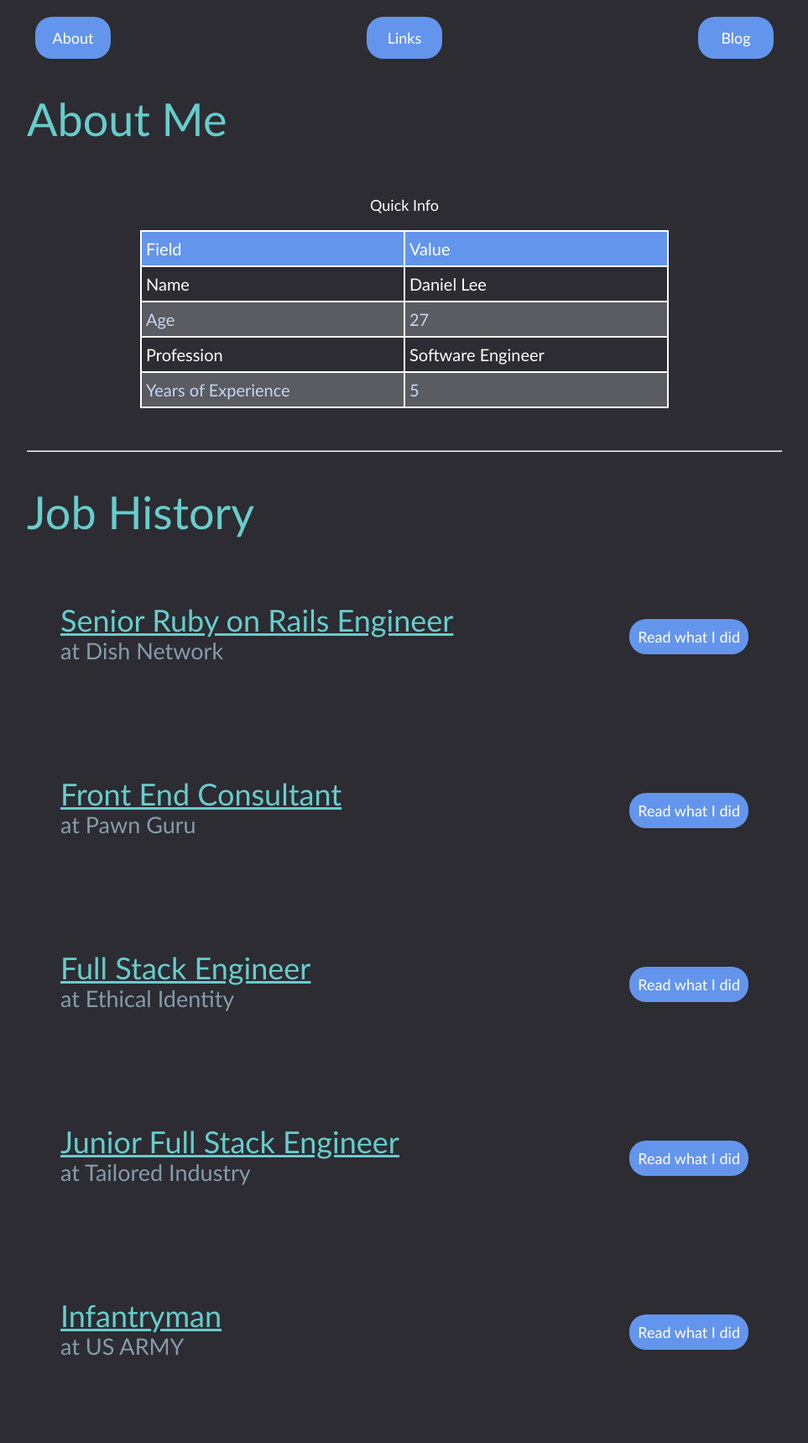
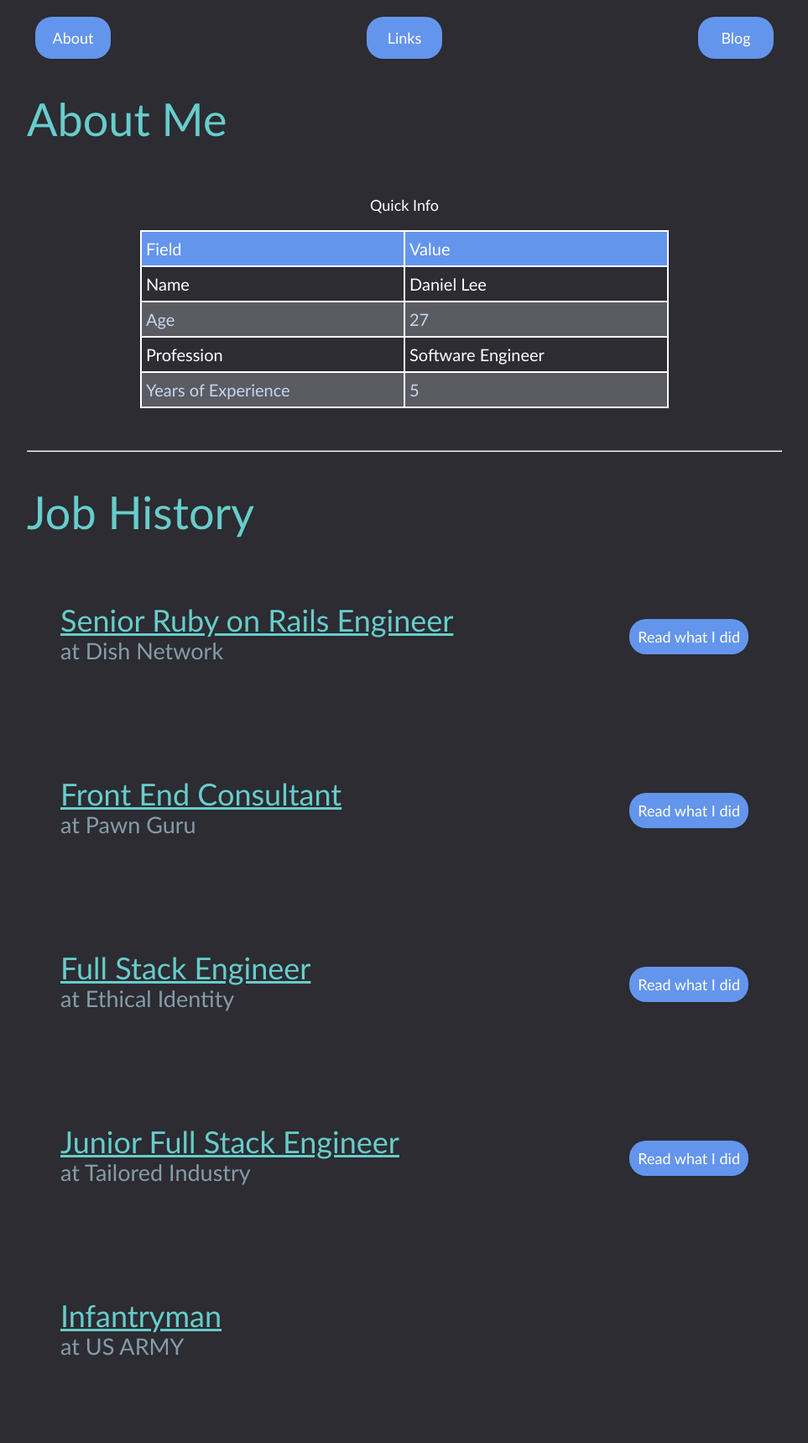
Before and after one commit to danielleedottech/danlee-org, a Jekyll site: the page built from index.html, in a window 1280 px wide. Shown: the whole page at 84% size, without its empty margins (158-1121 px from the left). Built offline with Jekyll 4.4.1, drawn with Linux system fonts in a browser that asks for light colours; nearby versions of some CDN libraries; library files that are not in the unit come from our copies.

Commit message:
making infantryman read more button invisible

```diff
--- a/_sass/main.scss
+++ b/_sass/main.scss
@@ -43,3 +43,8 @@ a {
   background-color: cornflowerblue;
   border-radius: 20px;
 }
+
+.invisible {
+  color: transparent;
+  background-color: transparent;
+}
--- a/index.html
+++ b/index.html
@@ -55,8 +55,11 @@ title: Home
         </div>
 
         <div class="job-link-wrapper">
-            <a class="job-link" href="{{ job.link }}">Read what I did</a>
-
+            {% if job.title == "Infantryman" %}
+                <a class="job-link invisible" href="{{ job.link }}">Read what I did</a>
+            {% else %}
+                <a class="job-link" href="{{ job.link }}">Read what I did</a>
+            {% endif %}
         </div>
     </article>
     {% endfor %}
```
